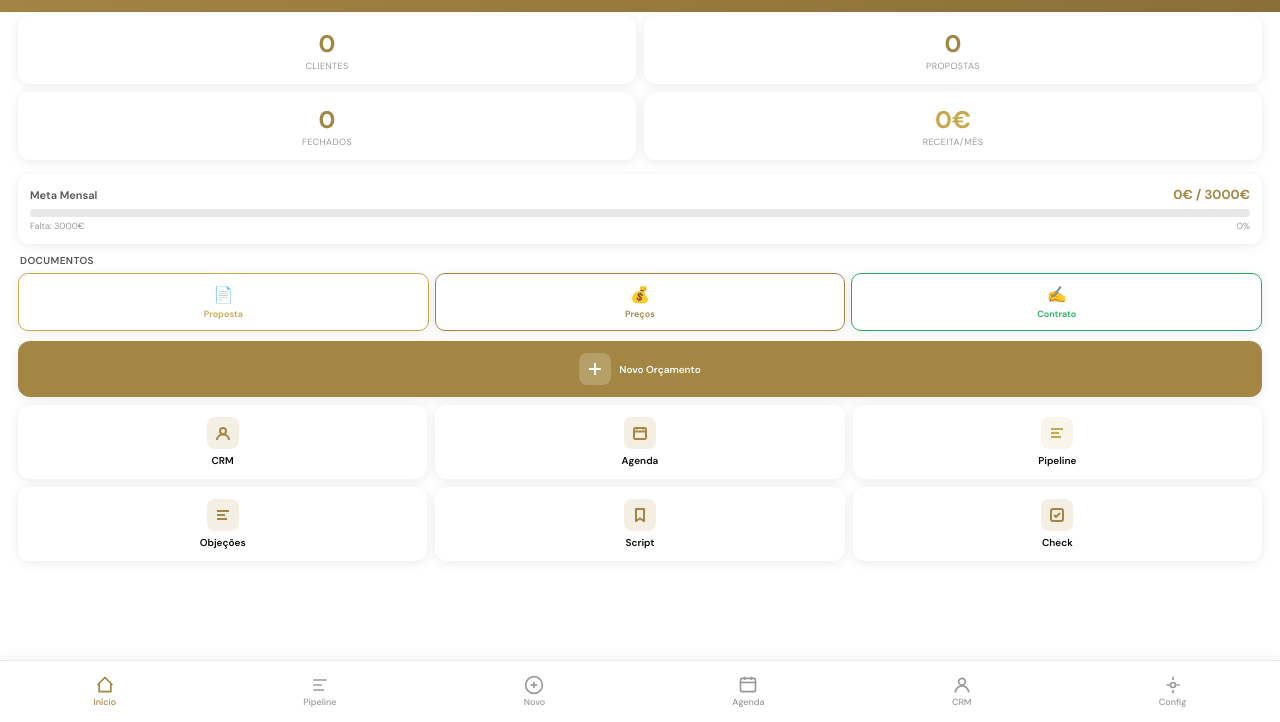
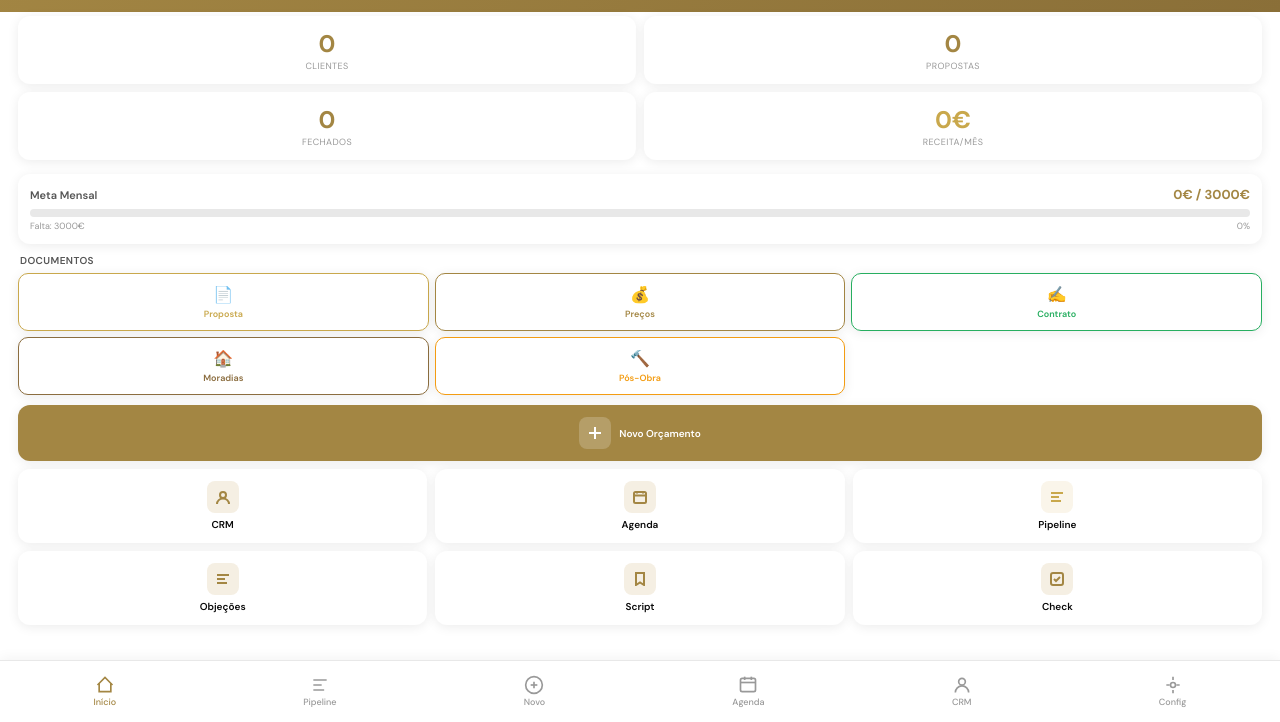
Before and after one commit to sgtop/lustro.app, a plain HTML site: page index.html in a window 1280 px wide. Shown: the part 78-800 px from the top of the page. Drawn offline with nearby package versions, Linux system fonts and the light colour scheme.

Commit message:
Update index.html

```diff
--- a/index.html
+++ b/index.html
@@ -158,18 +158,32 @@ input,select,textarea{-webkit-appearance:none;-moz-appearance:none;appearance:no
 <div style="padding:0 18px 10px">
   <div style="font-size:10px;font-weight:600;color:var(--grey);text-transform:uppercase;letter-spacing:.4px;margin-bottom:6px;padding-left:2px">Documentos</div>
   <div style="display:grid;grid-template-columns:1fr 1fr 1fr;gap:6px">
+
     <button onclick="openDoc('proposta')" style="background:var(--w);border:1.5px solid var(--gold);border-radius:10px;padding:10px 6px;cursor:pointer;text-align:center;box-shadow:var(--sh);font-family:inherit">
       <div style="font-size:16px;margin-bottom:3px">📄</div>
       <div style="font-size:9px;font-weight:600;color:var(--gold)">Proposta</div>
     </button>
-      <button onclick="openDoc('tabela')" style="background:var(--w);border:1.5px solid var(--blue);border-radius:10px;padding:10px 6px;cursor:pointer;text-align:center;box-shadow:var(--sh);font-family:inherit">
+
+    <button onclick="openDoc('tabela_b2b')" style="background:var(--w);border:1.5px solid var(--blue);border-radius:10px;padding:10px 6px;cursor:pointer;text-align:center;box-shadow:var(--sh);font-family:inherit">
       <div style="font-size:16px;margin-bottom:3px">💰</div>
       <div style="font-size:9px;font-weight:600;color:var(--blue)">Preços</div>
     </button>
+
     <button onclick="openDoc('contrato')" style="background:var(--w);border:1.5px solid var(--green);border-radius:10px;padding:10px 6px;cursor:pointer;text-align:center;box-shadow:var(--sh);font-family:inherit">
       <div style="font-size:16px;margin-bottom:3px">✍️</div>
       <div style="font-size:9px;font-weight:600;color:var(--green)">Contrato</div>
     </button>
+
+    <button onclick="openDoc('moradias')" style="background:var(--w);border:1.5px solid #8b6d3f;border-radius:10px;padding:10px 6px;cursor:pointer;text-align:center;box-shadow:var(--sh);font-family:inherit">
+      <div style="font-size:16px;margin-bottom:3px">🏠</div>
+      <div style="font-size:9px;font-weight:600;color:#8b6d3f">Moradias</div>
+    </button>
+
+    <button onclick="openDoc('pos_obra')" style="background:var(--w);border:1.5px solid var(--warn);border-radius:10px;padding:10px 6px;cursor:pointer;text-align:center;box-shadow:var(--sh);font-family:inherit">
+      <div style="font-size:16px;margin-bottom:3px">🔨</div>
+      <div style="font-size:9px;font-weight:600;color:var(--warn)">Pós-Obra</div>
+    </button>
+
   </div>
 </div>
 
```
Lines whose indentation alone changed are shown as unchanged.
